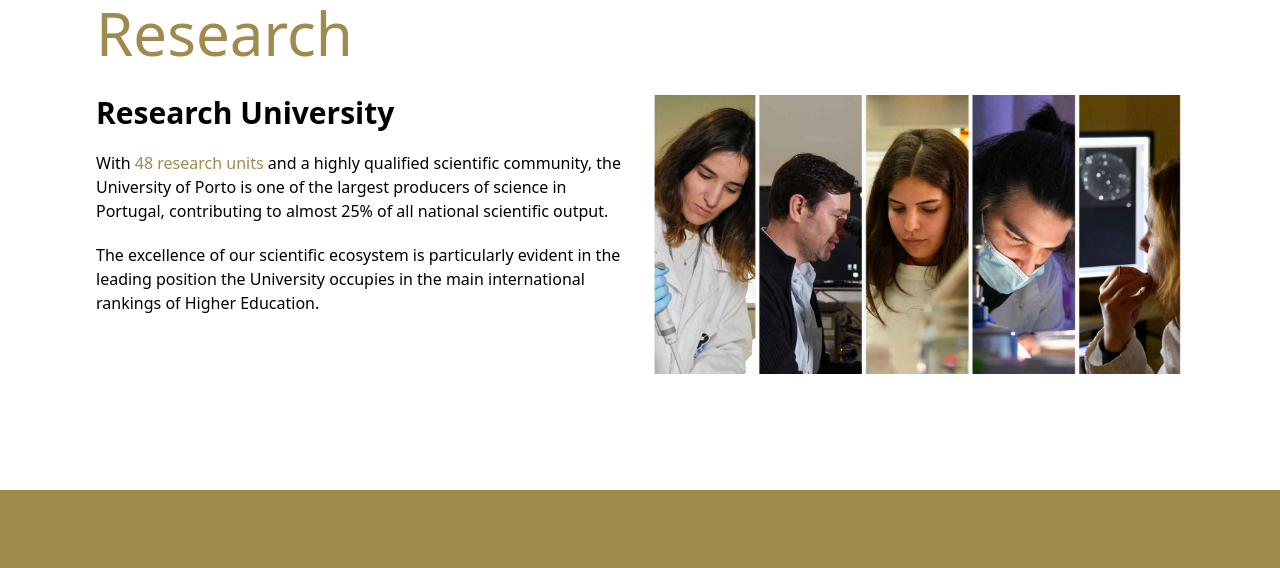
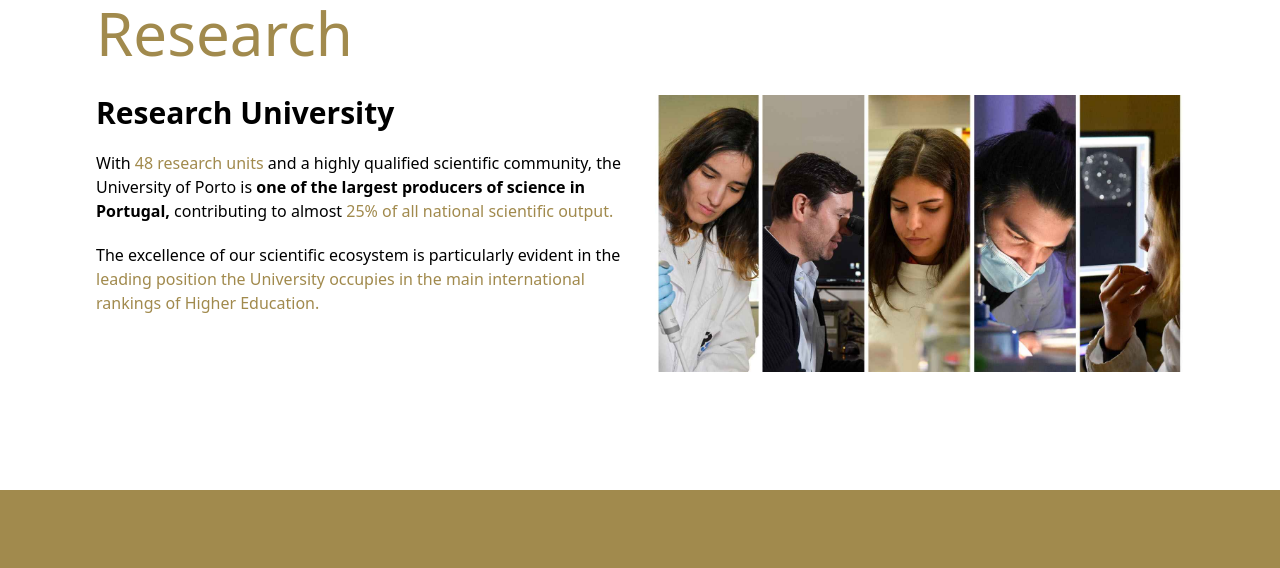
Before and after one commit to innocentemutabazi/cloningGates, a website: page src/index.html in a window 1280 px wide. Shown: the part 2948-3516 px from the top of the page. Drawn offline with Linux system fonts and the light colour scheme.

Commit message:
Added final touches

```diff
--- a/src/index.html
+++ b/src/index.html
@@ -170,10 +170,10 @@
     <div class="flex lg:flex-row flex-col w-full gap-4 mt-8 h-[315px]">
       <div class="flex flex-col gap-5">
         <h1 class="text-3xl font-semibold">Research University</h1>
-        <p>With<span  class="text-[#A18A4D]"> 48 research units</span> and a highly qualified scientific community, the University of Porto is one of the
-          largest producers of science in Portugal, contributing to almost 25% of all national scientific output.</p>
-        <p>The excellence of our scientific ecosystem is particularly evident in the leading position the University
-          occupies in the main international rankings of Higher Education.</p>
+        <p>With<span  class="text-[#A18A4D]"> 48 research units</span> and a highly qualified scientific community, the University of Porto is<span class="font-bold"> one of the
+          largest producers of science in Portugal,</span> contributing to almost <span class="text-[#A18A4D]">25% of all national scientific output.</span></p>
+        <p>The excellence of our scientific ecosystem is particularly evident in the<span class="text-[#A18A4D]"> leading position the University
+          occupies in the main international rankings of Higher Education.</span></p>
       </div>
       <div><img src="./images/investigar-home_destaque.format-jpeg.jpg" class="h-fit" alt=""></div>
 
```
